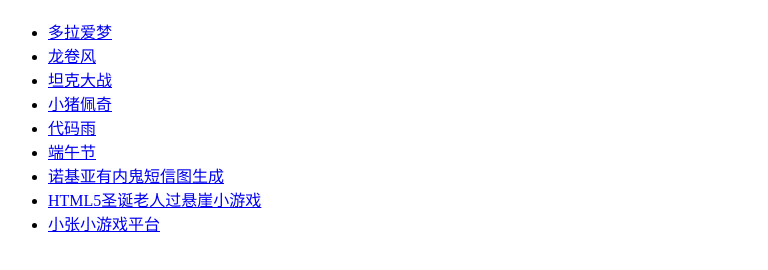
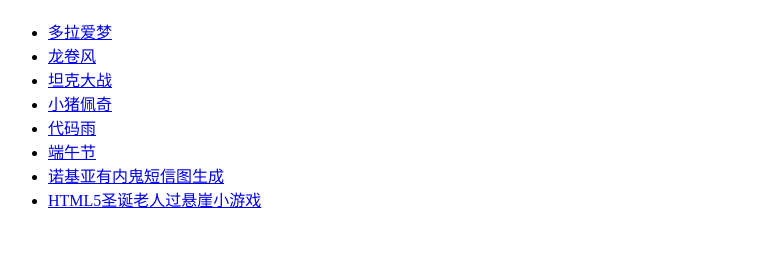
Before and after one commit to abzhangzhipeng/abzhangzhipeng.github.io, a plain HTML site: page index.html in a window 1280 px wide. Shown: the part 70-340 px from the top of the page, without its empty margins (0-768 px from the left). Drawn offline with Linux system fonts and the light colour scheme.

Commit message:
Update index.html

```diff
--- a/index.html
+++ b/index.html
@@ -15,7 +15,6 @@
 		<li><a href="/0505.html">端午节</a></li>
 		<li><a href="/njyimg.html">诺基亚有内鬼短信图生成</a></li>
 		<li><a href="/14386.html">HTML5圣诞老人过悬崖小游戏</a></li>
-		<li><a href="/youxi.html">小张小游戏平台</a></li>
 	</ul>
 </body>
 </html>
```
